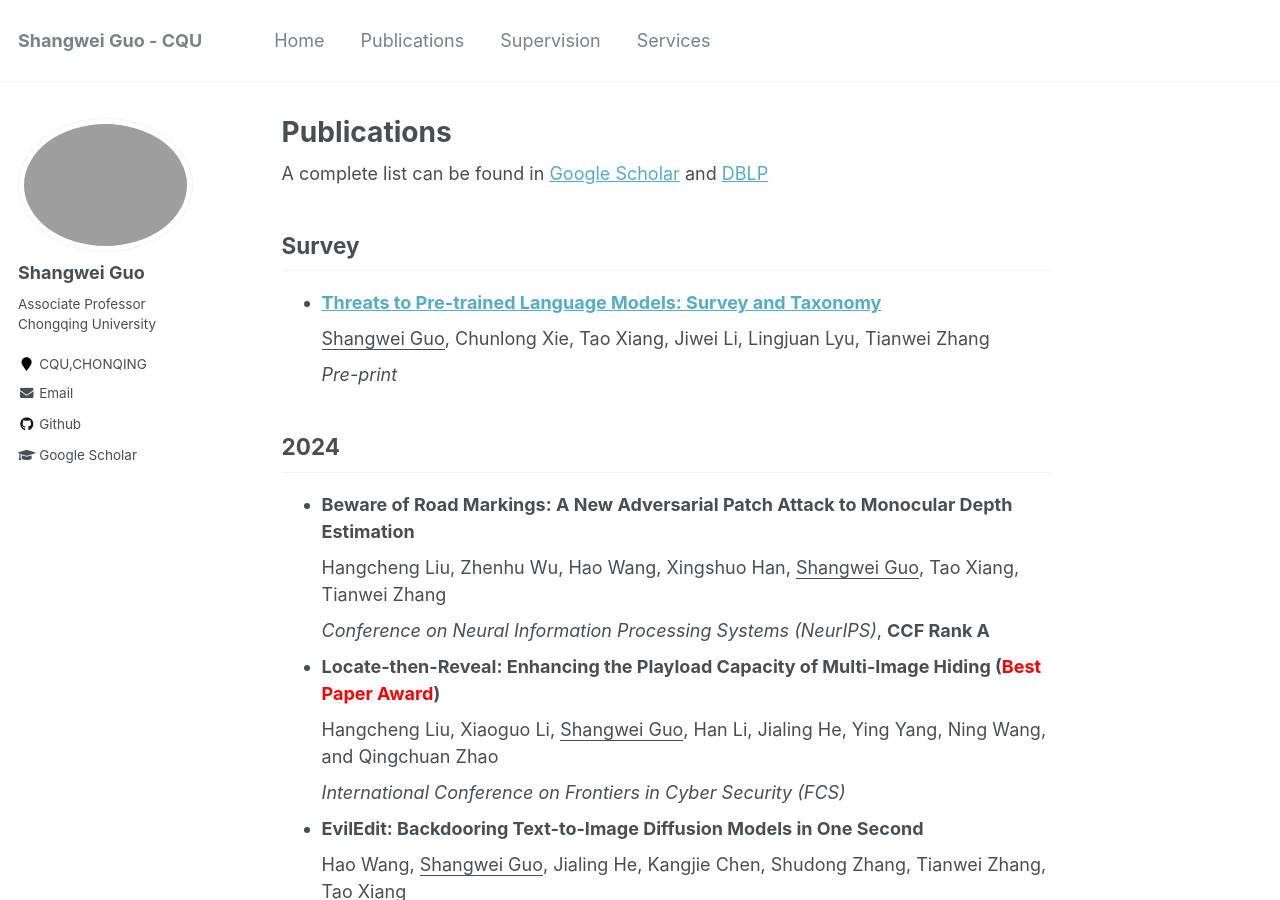
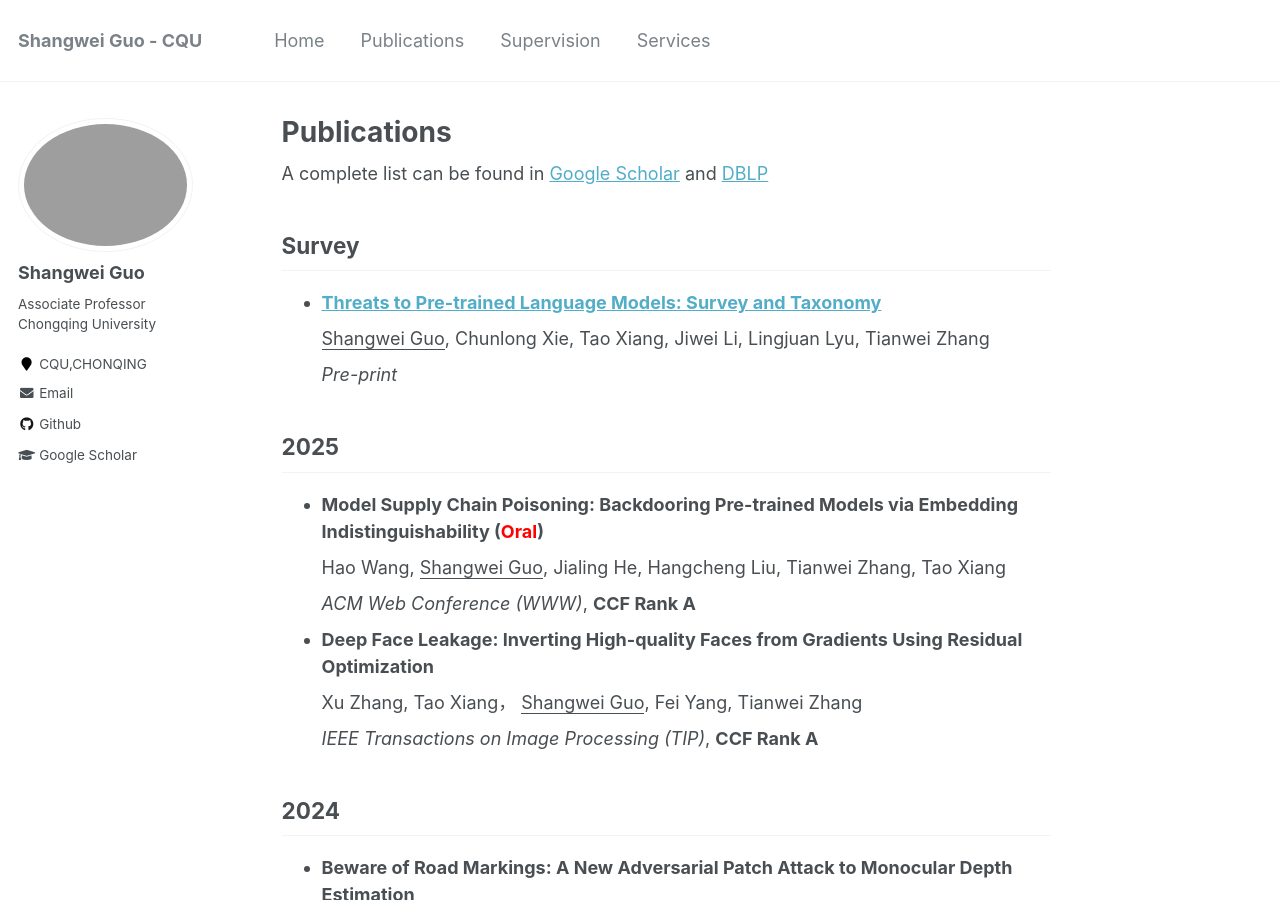
Before and after one commit to guoshangwei/guoshangwei.github.io, a Jekyll site: the page built from _pages/publications.md, in a window 1280 px wide and 900 px high. Built offline with Jekyll 4.4.1, drawn with Linux system fonts in a browser that asks for light colours.

Commit message:
update "

```diff
--- a/_pages/publications.md
+++ b/_pages/publications.md
@@ -14,6 +14,21 @@ A complete list can be found in [Google Scholar](https://scholar.google.com/cita
   <u>Shangwei Guo</u>, Chunlong Xie, Tao Xiang, Jiwei Li, Lingjuan Lyu, Tianwei Zhang
 
   *Pre-print*
+
+## 2025
+
+* **Model Supply Chain Poisoning: Backdooring Pre-trained Models via Embedding Indistinguishability (<font  color=red >Oral</font>)**
+
+  Hao Wang, <u>Shangwei Guo</u>, Jialing He, Hangcheng Liu, Tianwei Zhang, Tao Xiang
+
+  *ACM Web Conference (WWW)*,  **CCF Rank A**
+
+* **Deep Face Leakage: Inverting High-quality Faces from Gradients Using Residual Optimization**
+
+  Xu Zhang, Tao Xiang， <u>Shangwei Guo</u>, Fei Yang, Tianwei Zhang
+
+  *IEEE Transactions on Image Processing (TIP)*,  **CCF Rank A**
+
 
 ## 2024
 
```
Also changed, not shown: _pages/home.md (+4 -0 lines).
